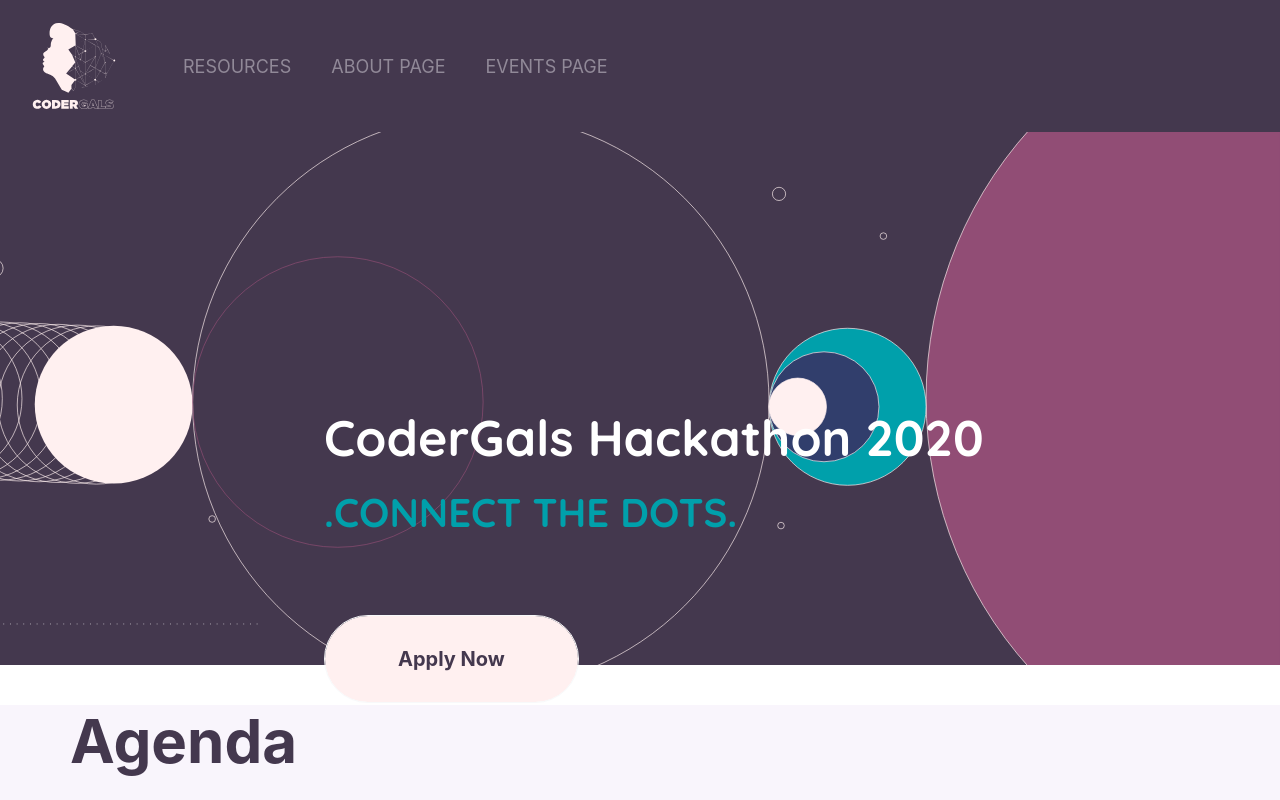
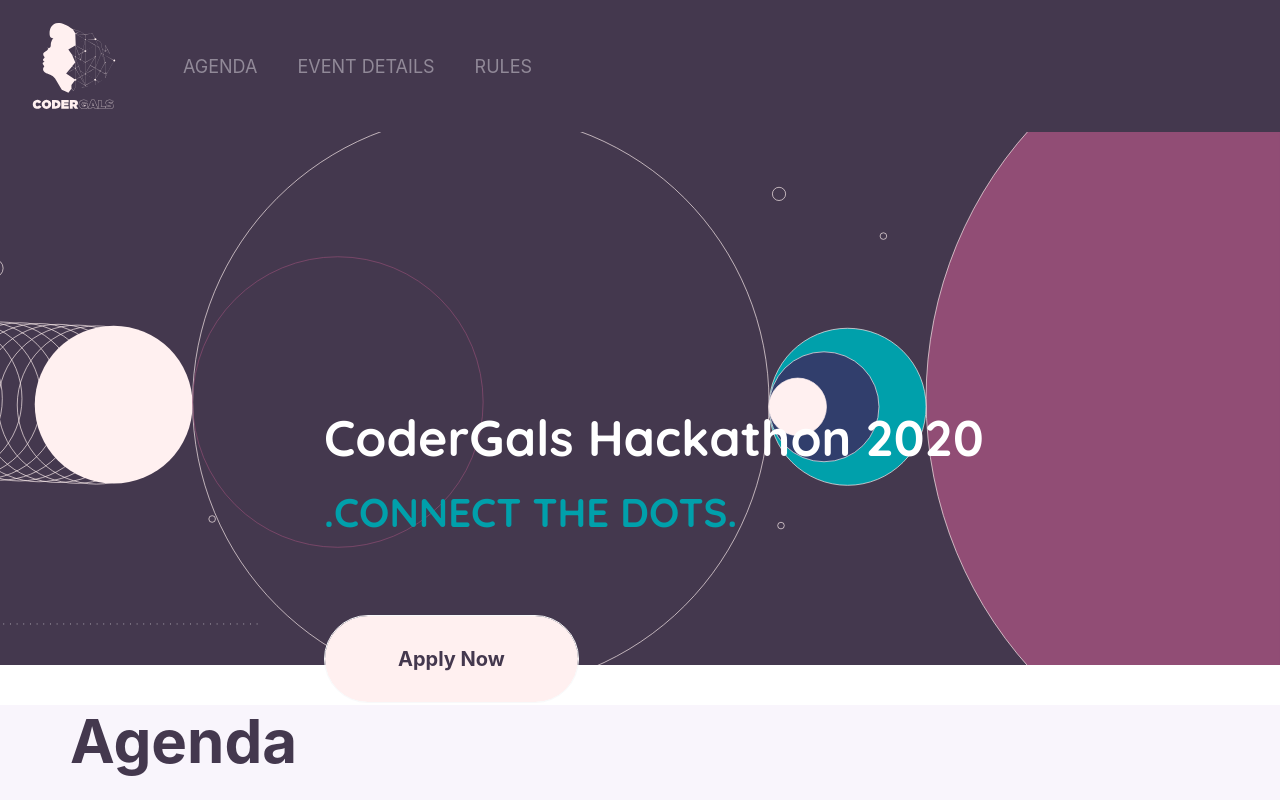
Before and after one commit to CoderGals/page, a Next.js app: page / in a window 1280 px wide. Shown: the top 800 px of the page. Built offline with nearby package versions, Linux system fonts and the light colour scheme.

Commit message:
navigation and fixes

```diff
--- a/src/components/agenda.js
+++ b/src/components/agenda.js
@@ -10,7 +10,7 @@
     console.log('activitiy')
     return (
         <>
-        <div className="agenda-component">
+        <div id="agenda" className="agenda-component">
             <Container>
                 <Row>
                     <div className="agenda-title">
--- a/src/components/event-details.js
+++ b/src/components/event-details.js
@@ -4,7 +4,7 @@
 
 export const Event = () => {
     return (
-        <div className="event-component">
+        <div id="event-details" className="event-component">
             <Container>
                 <Row>
                     <div className="event-content">
--- a/src/components/navigation.js
+++ b/src/components/navigation.js
@@ -8,9 +8,9 @@
             <nav className="navbar" id="navbar">
                 <div className="navbar-primary">
                     <Nav className="mr-auto">
-                        <Link href="/" activeClassName="active" className="nav-link" exact>Resources</Link>
-                        <Link href="/about">About page</Link>
-                        <Link href="/events">Events page</Link>
+                        <Link href="#agenda" activeClassName="active" className="nav-link" exact>Agenda</Link>
+                        <Link href="#event-details">Event details</Link>
+                        <Link href="#rules">Rules</Link>
                     </Nav>
                 </div>
             </nav>
--- a/src/components/rules.js
+++ b/src/components/rules.js
@@ -3,7 +3,7 @@
 
 export const Rules = () => {
     return (
-        <div className="rules-component">
+        <div id="rules" className="rules-component">
             <Container>
                 <Row>
                     <div className="rules-title">
--- a/src/components/shop.js
+++ b/src/components/shop.js
@@ -5,21 +5,6 @@
 
 export const Shop = () => {
     return (
-        // <div className="shop-component">
-        //     <Container>
-        //         <div className="shop-content">
-        //             <ShopIlustration/>
-        //             <div className="shop-text">
-        //                 <h1>CoderGals Shop</h1>
-        //                 <p>Keep contributing to open source & we will see you next year!</p>
-        //             </div>
-        //
-        //             <div>
-        //                 <Button>Check the products</Button>
-        //             </div>
-        //         </div>
-        //     </Container>
-        // </div>
         <div className="shop-component">
             <Container>
                 <Row>
@@ -28,7 +13,7 @@
                             <p>CoderGals Shop</p>
                             <span>Keep contributing to open source & we will see you next year!  </span>
                             <div className={"btn-div"}>
-                                <Button>Check the products</Button>
+                                <Button>Coming soon</Button>
                             </div>
                         </div>
                         <div>
--- a/src/data/history.js
+++ b/src/data/history.js
@@ -1,7 +1,7 @@
 const history = [
     {
         title: 'Phone Client',
-        description: 'Clicking a tel: link in an application such as Firefox can start a pop-up window with these elements in the GUI: the phone number to be called, a "Call" button that places a phone call, details about the country in which the phone number is registered and another button to save the number to an address book.',
+        description: 'Clicking a tel: link in an application such as Firefox can start a pop-up window with these elements in the GUI: the phone number to be called, a "Call" button that...',
         link: 'https://github.com/egzonar/PhoneClient'
     },
     {
@@ -11,7 +11,7 @@
     },
     {
         title: 'Phone Video Calls',
-        description: 'PhoneVideoCalls is a communication tool developed in Laravel framework. It supports voice, video and chat messaging using the SIP protocol over WebSockets. It is an extension of JSCommunicator.\n',
+        description: 'PhoneVideoCalls is a communication tool developed in Laravel framework. It supports voice, video and chat messaging using the SIP protocol over WebSockets.',
         link: 'https://github.com/shejza/phonevideocall'
     }
 ]
--- a/src/styles/globals.scss
+++ b/src/styles/globals.scss
@@ -319,7 +319,7 @@
         box-shadow: 0 0 10px #44384E1A;
         border-radius: 5px;
         margin-right: 30px;
-        max-width: 378px;
+        max-width: 350px;
         border: none;
         button {
           font: normal normal Montserrat;
```
